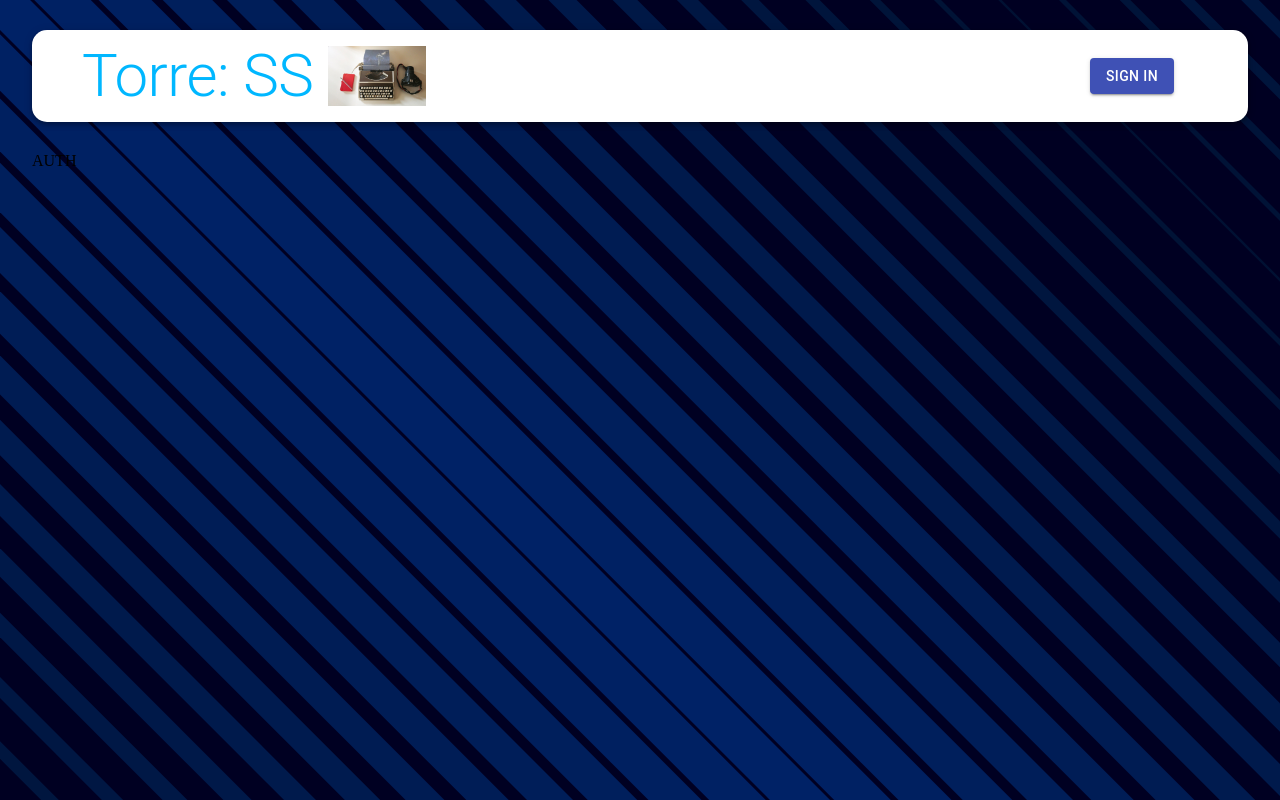
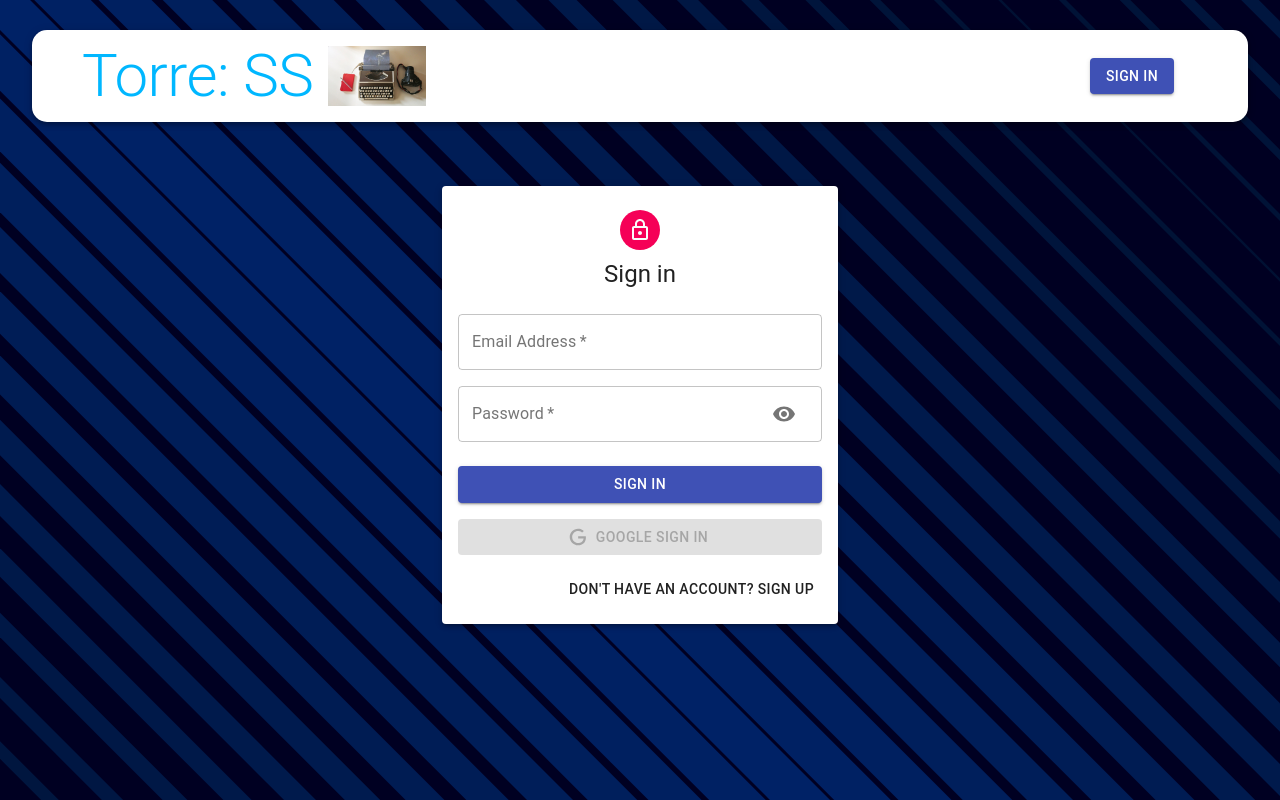
Before and after one commit to JuanAndrade11/TorreProject, a React (Create React App) app in the folder client/: page /auth in a window 1280 px wide. Built offline with nearby package versions, Linux system fonts and the light colour scheme.

Commit message:
Added Google Authentication

```diff
--- a/client/src/components/Auth/Auth.js
+++ b/client/src/components/Auth/Auth.js
@@ -1,12 +1,96 @@
-import React from 'react'
+import React, { useState } from 'react';
+import { Avatar, Button, Paper, Grid, Typography, Container } from '@material-ui/core';
+import useStyles from './styles';
+import LockOutlinedIcon from '@material-ui/icons/LockOutlined';
+import Input from './Input';
+import { GoogleLogin } from 'react-google-login';
+import Icon from './icon';
+import { useDispatch } from 'react-redux';
+import { AUTH } from '../../constants/actionTypes';
+import { useHistory } from 'react-router-dom';
 
 const Auth = () => {
-    const state = null;
+
+    const [isSignup, setIsSignup] = useState(false);
+    const classes = useStyles();
+    const [showPassword, setShowPassword] = useState(false);
+    const handleShowPassword = () => setShowPassword(!showPassword);
+    const dispatch = useDispatch();
+    const history = useHistory();
+
+    const handleSubmit = () => {
+
+    };
+
+    const handleChange = () => {
+
+    };
+
+    const switchMode = () => {
+        setIsSignup((prevIsSignup) => !prevIsSignup);
+        handleShowPassword(false);
+    };
+
+    const googleSuccess = async (res) => {
+        const result = res?.profileObj;
+        const token = res?.tokenId;
+
+        try{
+            dispatch({ type: AUTH, data: { result, token } });
+            history.push('/');
+        } catch(error){
+            console.log(error);
+        }
+    };
+
+    const googleFailure = () =>{
+        console.log('Google Sign In was Unsuccesful. Try again later')
+    };
+
     return (
-        <div>
-            AUTH
-        </div>
-    );
+    <Container component="main" maxWidth="xs">
+      <Paper className={classes.paper} elevation={3}>
+        <Avatar className={classes.avatar}>
+          <LockOutlinedIcon />
+        </Avatar>
+        <Typography component="h1" variant="h5">{ isSignup ? 'Sign up' : 'Sign in' }</Typography>
+        <form className={classes.form} onSubmit={handleSubmit}>
+          <Grid container spacing={2}>
+            { isSignup && (
+            <>
+              <Input name="firstName" label="First Name" handleChange={handleChange} autoFocus half />
+              <Input name="lastName" label="Last Name" handleChange={handleChange} half />
+            </>
+            )}
+            <Input name="email" label="Email Address" handleChange={handleChange} type="email" />
+            <Input name="password" label="Password" handleChange={handleChange} type={showPassword ? 'text' : 'password'} handleShowPassword={handleShowPassword} />
+            { isSignup && <Input name="confirmPassword" label="Repeat Password" handleChange={handleChange} type="password" /> }
+          </Grid>
+          <Button type="submit" fullWidth variant="contained" color="primary" className={classes.submit}>
+            { isSignup ? 'Sign Up' : 'Sign In' }
+          </Button>
+          <GoogleLogin
+            clientId="197499817570-ft1q03dld452c4gb74kigft9sik6iens.apps.googleusercontent.com"
+            render={(renderProps) => (
+              <Button className={classes.googleButton} color="primary" fullWidth onClick={renderProps.onClick} disabled={renderProps.disabled} startIcon={<Icon />} variant="contained">
+                Google Sign In
+              </Button>
+            )}
+            onSuccess={googleSuccess}
+            onFailure={googleFailure}
+            cookiePolicy="single_host_origin"
+          />
+          <Grid container justify="flex-end">
+            <Grid item>
+              <Button onClick={switchMode}>
+                { isSignup ? 'Already have an account? Sign in' : "Don't have an account? Sign Up" }
+              </Button>
+            </Grid>
+          </Grid>
+        </form>
+      </Paper>
+    </Container>
+  );
 };
 
 export default Auth
--- /dev/null
+++ b/client/src/components/Auth/Input.js
@@ -0,0 +1,31 @@
+import React from 'react';
+import { TextField, Grid, InputAdornment, IconButton } from '@material-ui/core';
+
+import Visibility from '@material-ui/icons/Visibility';
+import VisibilityOff from '@material-ui/icons/VisibilityOff';
+
+const Input = ({ name, handleChange, label, half, autoFocus, type, handleShowPassword }) => (
+  <Grid item xs={12} sm={half ? 6 : 12}>
+    <TextField
+      name={name}
+      onChange={handleChange}
+      variant="outlined"
+      required
+      fullWidth
+      label={label}
+      autoFocus={autoFocus}
+      type={type}
+      InputProps={name === 'password' ? {
+        endAdornment: (
+          <InputAdornment position="end">
+            <IconButton onClick={handleShowPassword}>
+              {type === 'password' ? <Visibility /> : <VisibilityOff />}
+            </IconButton>
+          </InputAdornment>
+        ),
+      } : null}
+    />
+  </Grid>
+);
+
+export default Input;
--- /dev/null
+++ b/client/src/components/Auth/icon.js
@@ -0,0 +1,13 @@
+
+import React from 'react';
+
+const icon = () => (
+  <svg style={{ width: '20px', height: '20px' }} viewBox="0 0 24 24">
+    <path
+      fill="currentColor"
+      d="M21.35,11.1H12.18V13.83H18.69C18.36,17.64 15.19,19.27 12.19,19.27C8.36,19.27 5,16.25 5,12C5,7.9 8.2,4.73 12.2,4.73C15.29,4.73 17.1,6.7 17.1,6.7L19,4.72C19,4.72 16.56,2 12.1,2C6.42,2 2.03,6.8 2.03,12C2.03,17.05 6.16,22 12.25,22C17.6,22 21.5,18.33 21.5,12.91C21.5,11.76 21.35,11.1 21.35,11.1V11.1Z"
+    />
+  </svg>
+);
+
+export default icon;
--- a/client/src/components/Auth/styles.js
+++ b/client/src/components/Auth/styles.js
@@ -0,0 +1,30 @@
+import { makeStyles } from '@material-ui/core/styles';
+
+export default makeStyles((theme) => ({
+  paper: {
+    marginTop: theme.spacing(8),
+    display: 'flex',
+    flexDirection: 'column',
+    alignItems: 'center',
+    padding: theme.spacing(2),
+  },
+  root: {
+    '& .MuiTextField-root': {
+      margin: theme.spacing(1),
+    },
+  },
+  avatar: {
+    margin: theme.spacing(1),
+    backgroundColor: theme.palette.secondary.main,
+  },
+  form: {
+    width: '100%', // Fix IE 11 issue.
+    marginTop: theme.spacing(3),
+  },
+  submit: {
+    margin: theme.spacing(3, 0, 2),
+  },
+  googleButton: {
+    marginBottom: theme.spacing(2),
+  },
+}));
--- a/client/src/components/Navbar/Navbar.js
+++ b/client/src/components/Navbar/Navbar.js
@@ -1,13 +1,35 @@
-import React from 'react'
+import React, { useState, useEffect } from 'react';
 import { AppBar, Typography, Avatar, Toolbar, Button } from '@material-ui/core';
 import useStyles from './Styles';
 import success from '../../images/success.png';
-import { Link } from 'react-router-dom'
+import { Link, useHistory, useLocation } from 'react-router-dom';
+import { useDispatch } from 'react-redux';
+import * as actionType from '../../constants/actionTypes';
 
 const Navbar = () => {
 
     const classes = useStyles();
-    const user = null;
+    const dispatch = useDispatch();
+    const location = useLocation();
+    const history = useHistory();
+    const [user, setUser] = useState(JSON.parse(localStorage.getItem('profile')))
+
+    console.log(user);
+
+    useEffect(() => {
+        const token = user?.token;
+
+        setUser(JSON.parse(localStorage.getItem('profile')));
+    }, [location]);
+
+    const logout = () => {
+        dispatch({ type: actionType.LOGOUT });
+
+        history.push('/');
+
+        setUser(null);
+    };
+
     return(
         <AppBar className={classes.appBar} position="static" color="inherit">
             <div className={classes.brandContainer}>
@@ -19,7 +41,7 @@
                     <div className={classes.profile}>
                         <Avatar className={classes.purple} alt={user?.result.name} src={user?.result.imageUrl}>{user?.result.name.charAt(0)}</Avatar>
                         <Typography className={classes.userName} variant="h6">{user?.result.name}</Typography>
-                        <Button variant="contained" className={classes.logout} color="secondary" onClick={classes.logout}>Logout</Button>
+                        <Button variant="contained" className={classes.logout} color="secondary" onClick={logout}>Logout</Button>
                     </div>
                 ) : (
                 <Button component={Link} to="/auth" variant="contained" color="primary">Sign In</Button>
--- a/client/src/constants/actionTypes.js
+++ b/client/src/constants/actionTypes.js
@@ -3,3 +3,5 @@
 export const DELETE = 'DELETE';
 export const FETCH_ALL = 'FETCH_ALL';
 export const LIKE = 'LIKE';
+export const AUTH = 'AUTH';
+export const LOGOUT = 'LOGOUT';
--- /dev/null
+++ b/client/src/reducers/auth.js
@@ -0,0 +1,17 @@
+import { AUTH, LOGOUT } from '../constants/actionTypes';
+
+const authReducer = (state = { authData: null }, action) => {
+  switch (action.type) {
+    case AUTH:
+      localStorage.setItem('profile', JSON.stringify({ ...action?.data}));
+
+      return { ...state, authData: action?.data};
+    case LOGOUT:
+      localStorage.clear();
+      return { ...state, authData: null};
+    default:
+      return state;
+  }
+};
+
+export default authReducer;
--- a/client/src/reducers/index.js
+++ b/client/src/reducers/index.js
@@ -1,5 +1,6 @@
 import { combineReducers } from 'redux';
 
 import posts from './posts';
+import auth from './auth';
 
-export const reducers = combineReducers({ posts });
+export const reducers = combineReducers({ posts, auth });
```
Also changed, not shown: 1 other file (tests, documents, lock files or other folders).
